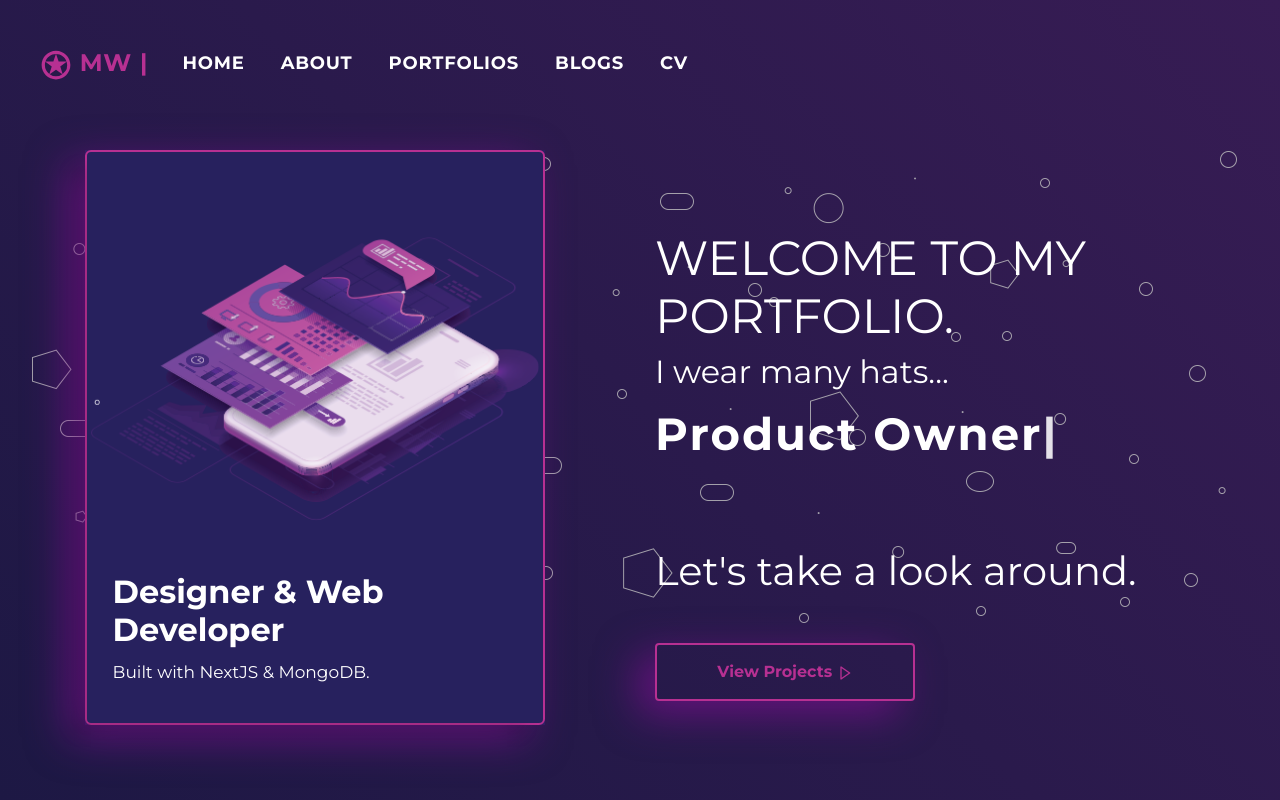
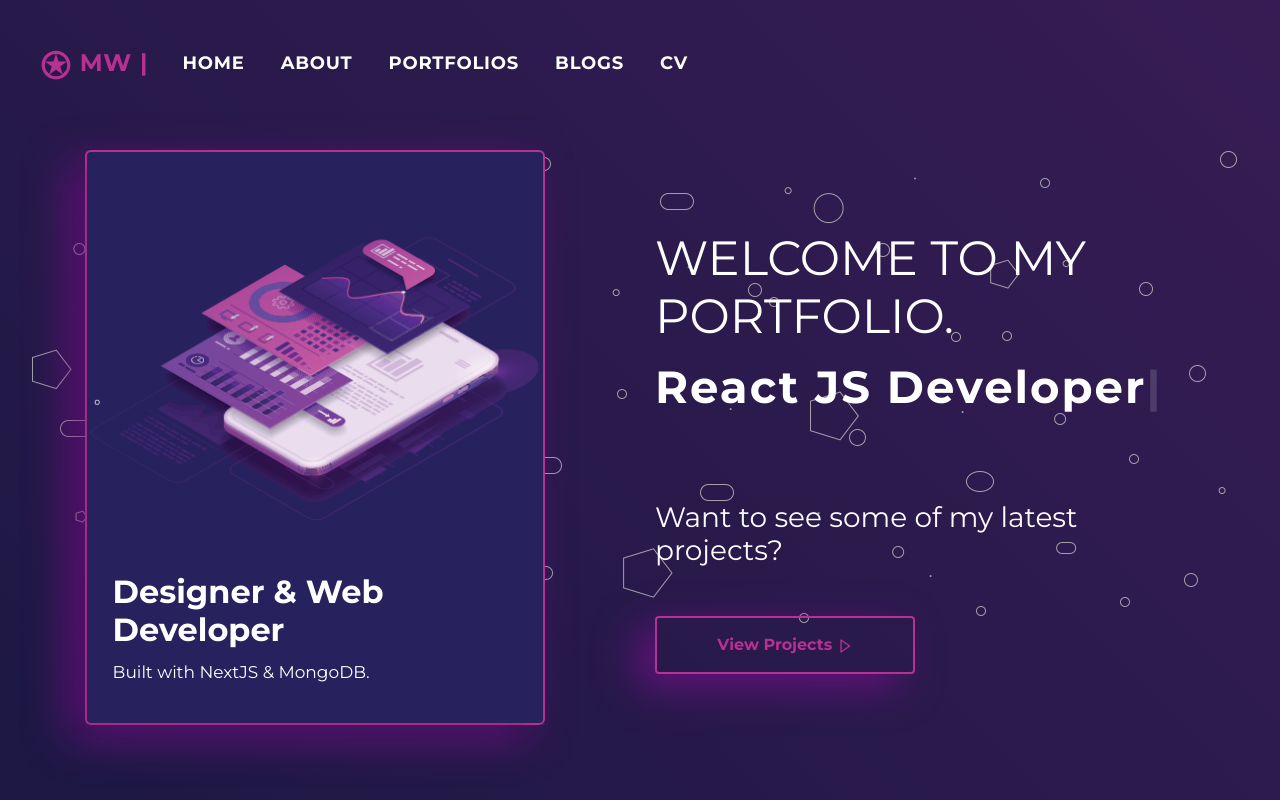
Before and after one commit to murray-williams/portfolio-mw, a Next.js app: page / in a window 1280 px wide. Built offline with nearby package versions, Linux system fonts and the light colour scheme.

Commit message:
Added more Typed values

```diff
--- a/pages/index.js
+++ b/pages/index.js
@@ -7,9 +7,11 @@ import Link from 'next/link'
 
 const roles = [
   'Product Owner',
-  'Developer',
-  'Designer',
+  'UI Designer',
+  'Next JS Developer',
+  'Analytics Lover',
   'Digital Enthusiast',
+  'Notion Specialist',
   'Team Player',
   'React JS Developer',
 ]
@@ -46,9 +48,9 @@ class Index extends React.Component {
                 <div className="hero-welcome-text">
                   <h1>Welcome to my portfolio.</h1>
                 </div>
-                <div className="hero-welcome-exp">
+                {/* <div className="hero-welcome-exp">
                   <h2>I wear many hats...</h2>
-                </div>
+                </div> */}
                 <Typed
                   loop
                   typeSpeed={30}
@@ -62,7 +64,7 @@ class Index extends React.Component {
                   cursorChar="|"
                 />
                 <div className="hero-welcome-bio">
-                  <h1>Let's take a look around.</h1>
+                  <h3>Want to see some of my latest projects?</h3>
                   <Link href="/portfolios">
                     <Button className="hero-welcome-btn">
                       View Projects <BiRightArrow size="1rem" />
--- a/styles/shared/_index.scss
+++ b/styles/shared/_index.scss
@@ -64,7 +64,7 @@
   margin-top: 20px;
   color: white;
 
-  h1 {
+  h3 {
     margin-top: 80px;
   }
 
```
